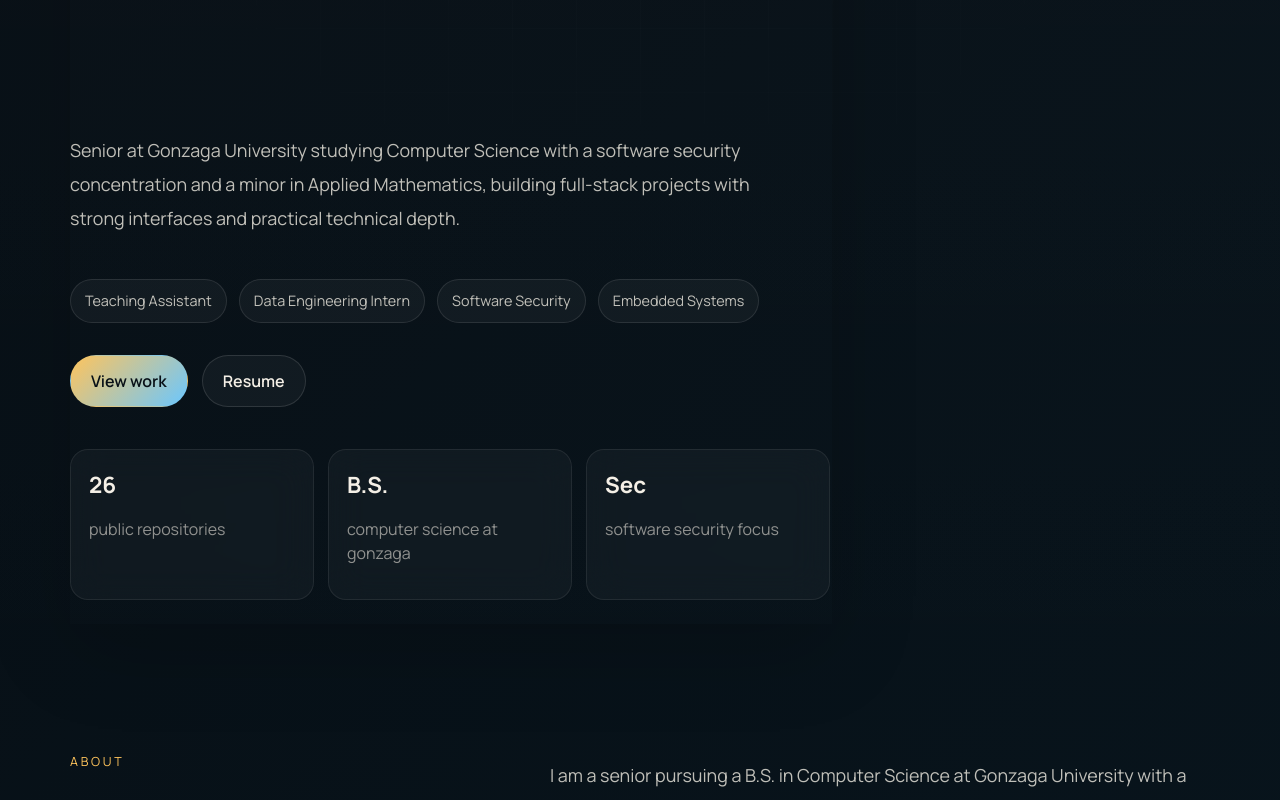
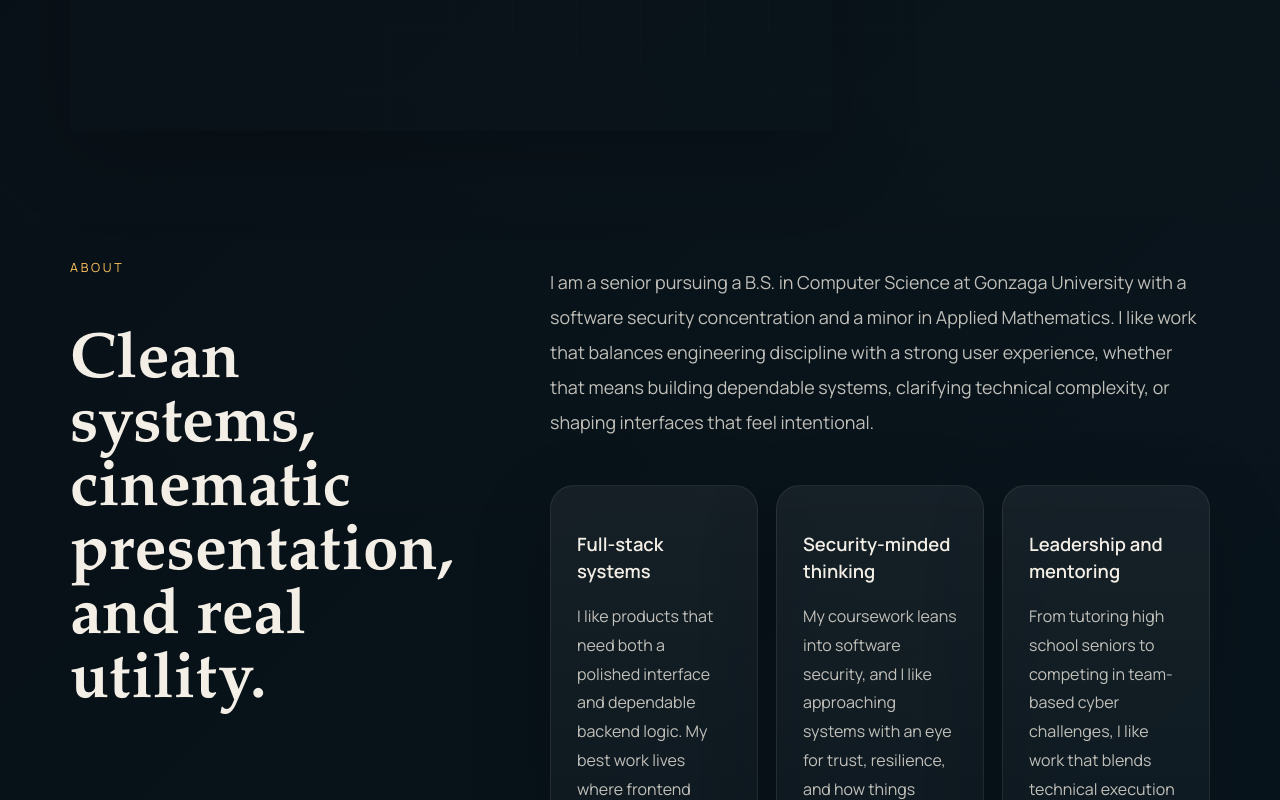
Before and after one commit to JustFady/FY-Portfolio, a React (Vite) app: page / in a window 1280 px wide. Shown: the part 676-1476 px from the top of the page. Built offline with nearby package versions, Linux system fonts and the light colour scheme.

Commit message:
simplified the hero section by removing extra details and highlights.

```diff
--- a/src/App.jsx
+++ b/src/App.jsx
@@ -85,41 +85,6 @@ function App() {
           <div className="hero-copy">
             <p className="eyebrow">Portfolio 2026</p>
             <h1>Fady Youssef builds sharp software with clean execution.</h1>
-            <p className="hero-text">
-              Senior at Gonzaga University studying Computer Science with a software
-              security concentration and a minor in Applied Mathematics, building
-              full-stack projects with strong interfaces and practical technical depth.
-            </p>
-
-            <div className="hero-highlights">
-              <span>Teaching Assistant</span>
-              <span>Data Engineering Intern</span>
-              <span>Software Security</span>
-              <span>Embedded Systems</span>
-            </div>
-
-            <div className="hero-actions">
-              <a href="#work" className="button button-primary">
-                View work
-              </a>
-              <a
-                href="/resume.pdf"
-                className="button button-secondary"
-                target="_blank"
-                rel="noreferrer"
-              >
-                Resume
-              </a>
-            </div>
-
-            <div className="stat-row">
-              {stats.map((stat) => (
-                <div key={stat.label} className="stat-tile">
-                  <span>{stat.value}</span>
-                  <p>{stat.label}</p>
-                </div>
-              ))}
-            </div>
           </div>
         </section>
 
```
